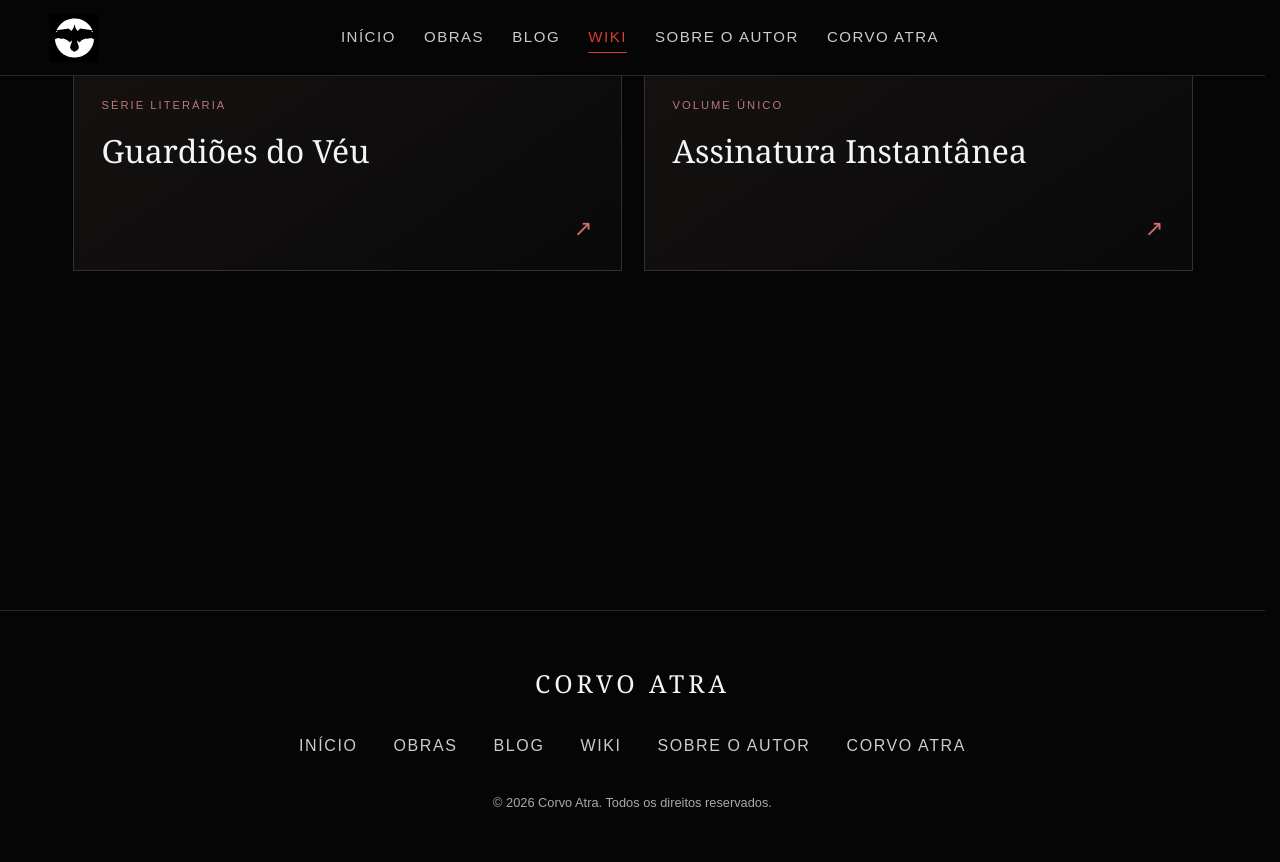
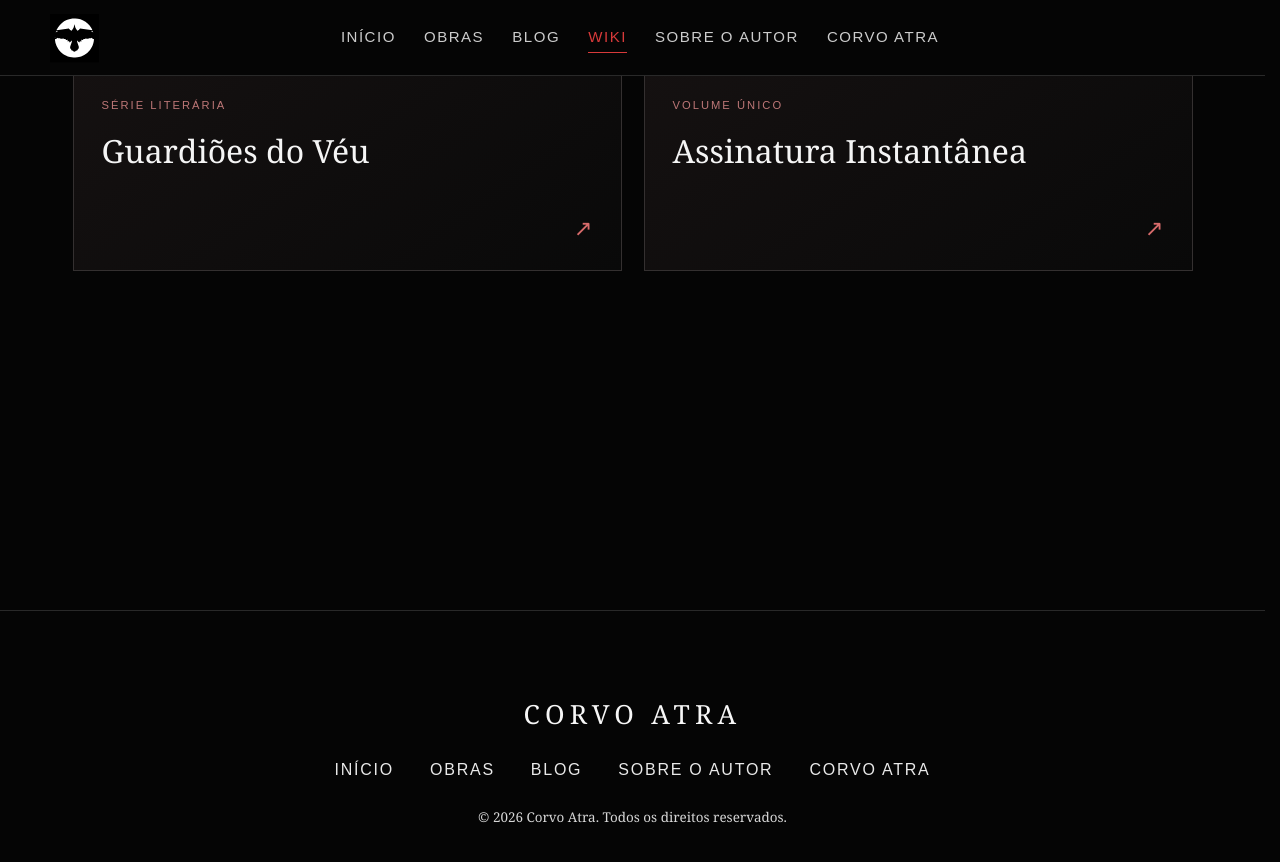
Before and after one commit to corvoatra/corvo-atra, a Jekyll site: the page built from wiki.html, in a window 1280 px wide and 900 px high, scrolled down 51 px. Shown: the top 862 px of the window. Built offline with Jekyll 4.4.1, drawn with Linux system fonts in a browser that asks for light colours.

Commit message:
Uniformiza rodapé preto sem alterar conteúdo e identidade das páginas

```diff
--- a/wiki.html
+++ b/wiki.html
@@ -29,10 +29,11 @@ footer .brand{font:1.4rem Georgia,serif;letter-spacing:.15em;color:#eee}
 </style>
 <link href="{{ '/site-desktop.css?v=wiki-menu-plain-20261019' | relative_url }}" rel="stylesheet"/>
 {% include seo-head.html %}
+<link rel="stylesheet" href="{{ '/assets/css/site-footer.css?v=20261019-1' | relative_url }}">
 </head>
 <body>
 {% include site-header.html %}
 <main class="wrap"><section class="wiki-grid" aria-label="Wikis das obras"><a class="wiki-card" href="{{ '/wiki-guardioes-do-veu.html' | relative_url }}"><div><small>Série literária</small><h2>Guardiões do Véu</h2></div><span class="wiki-arrow" aria-hidden="true">↗</span></a><a class="wiki-card" href="{{ '/wiki-assinatura-instantanea.html' | relative_url }}"><div><small>Volume único</small><h2>Assinatura Instantânea</h2></div><span class="wiki-arrow" aria-hidden="true">↗</span></a></section></main>
-<footer><div class="brand">CORVO ATRA</div><nav class="links" aria-label="Navegação do rodapé"><a href="{{ '/index.html' | relative_url }}">Início</a><a href="{{ '/obras.html' | relative_url }}">Obras</a><a href="{{ '/blog/' | relative_url }}">Blog</a><a href="{{ '/wiki.html' | relative_url }}">Wiki</a><a href="{{ '/autor.html' | relative_url }}">Sobre o autor</a><a href="{{ '/corvo-atra.html' | relative_url }}">Corvo Atra</a></nav><div>© 2026 Corvo Atra. Todos os direitos reservados.</div></footer>
+{% include site-footer.html %}
 </body>
 </html>
```
